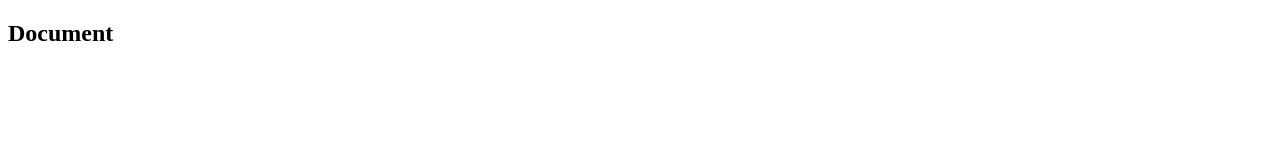
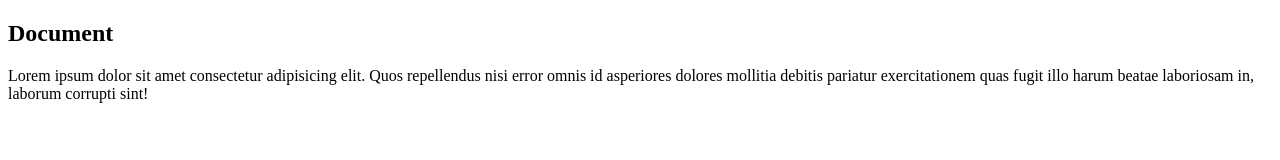
Before and after one commit to arafatrafi2000/sk-first-git-repo, a plain HTML site: page index.html in a window 1280 px wide. Drawn offline with Linux system fonts and the light colour scheme.

Commit message:
second commit

```diff
--- a/index.html
+++ b/index.html
@@ -7,5 +7,6 @@
 </head>
 <body>
     <h2>Document</h2>
+    <p>Lorem ipsum dolor sit amet consectetur adipisicing elit. Quos repellendus nisi error omnis id asperiores dolores mollitia debitis pariatur exercitationem quas fugit illo harum beatae laboriosam in, laborum corrupti sint!</p>
 </body>
 </html>
```
